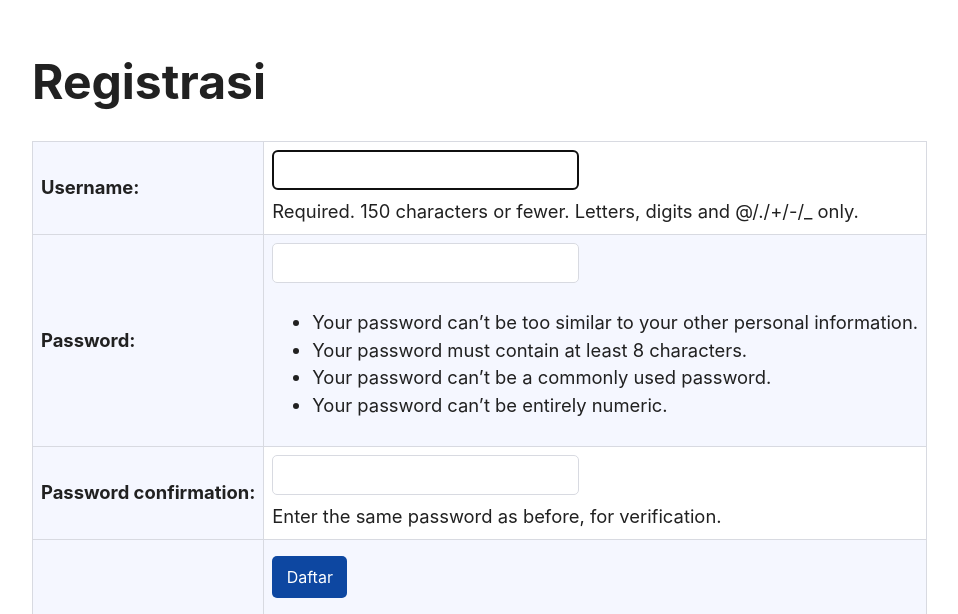
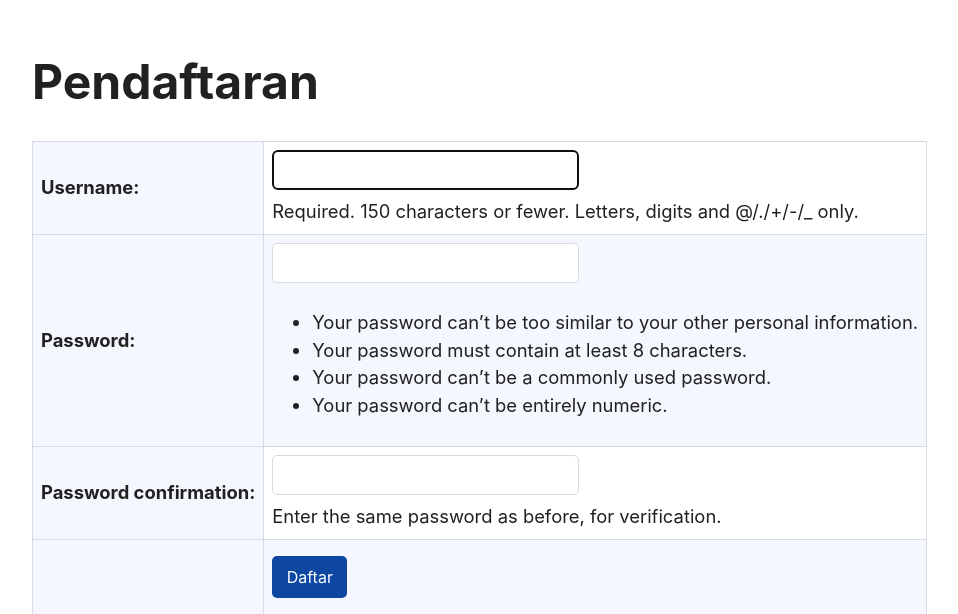
Before and after one commit to HansTM/pbp-tugas, a Django app: page /todolist/register in a window 1280 px wide. Shown: the top 614 px of the page, without its empty margins (32-990 px from the left). Run offline with Django 4.2, Linux system fonts and the light colour scheme.

Commit message:
Tugas 4: Tambah branding repo dalam judul

```diff
--- a/todolist/templates/create-task.html
+++ b/todolist/templates/create-task.html
@@ -1,7 +1,7 @@
 {% extends 'base.html' %}
 
 {% block meta %}
-<title>Buat Task</title>
+<title>Buat Task • To-Do List • Hans TM @ Tugas PBP</title>
 {% endblock meta %}
 
 {% block content %}
--- a/todolist/templates/login.html
+++ b/todolist/templates/login.html
@@ -1,12 +1,12 @@
 {% extends 'base.html' %}
 
 {% block meta %}
-<title>Masuk</title>
+<title>Masuk • To-Do List • Hans TM @ Tugas PBP</title>
 {% endblock meta %}
 
 {% block content %}
 
-<main class="login">
+<div class="container">
 
 	<nav>
 		<h1>Masuk</h1>
--- a/todolist/templates/register.html
+++ b/todolist/templates/register.html
@@ -1,14 +1,14 @@
 {% extends 'base.html' %}
 
 {% block meta %}
-<title>Registrasi</title>
+<title>Pendaftaran • To-Do List • Hans TM @ Tugas PBP</title>
 {% endblock meta %}
 
 {% block content %}
 
 <main class="login">
 
-	<h1>Registrasi</h1>
+	<h1>Pendaftaran</h1>
 
 	{% if messages %}
 	<div class="notice">
--- a/todolist/templates/todolist.html
+++ b/todolist/templates/todolist.html
@@ -1,7 +1,7 @@
 {% extends 'base.html' %}
 
 {% block meta %}
-<title>To-Do List</title>
+<title>To-Do List • Hans TM @ Tugas PBP</title>
 {% endblock meta %}
 
 {% block content %}
```
